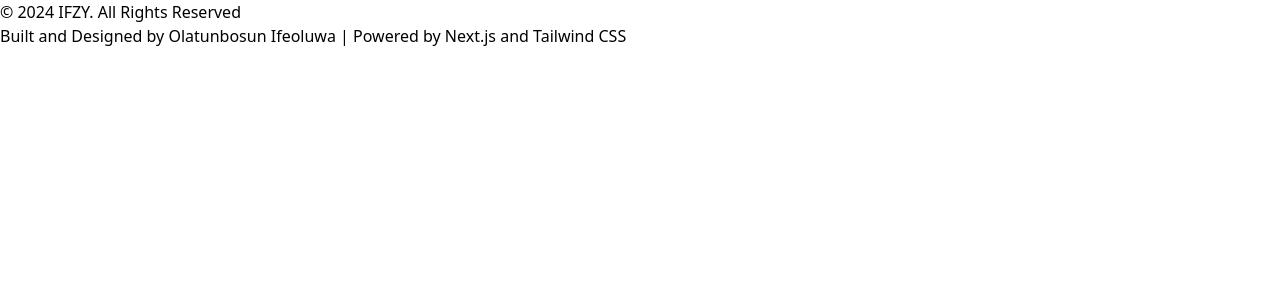
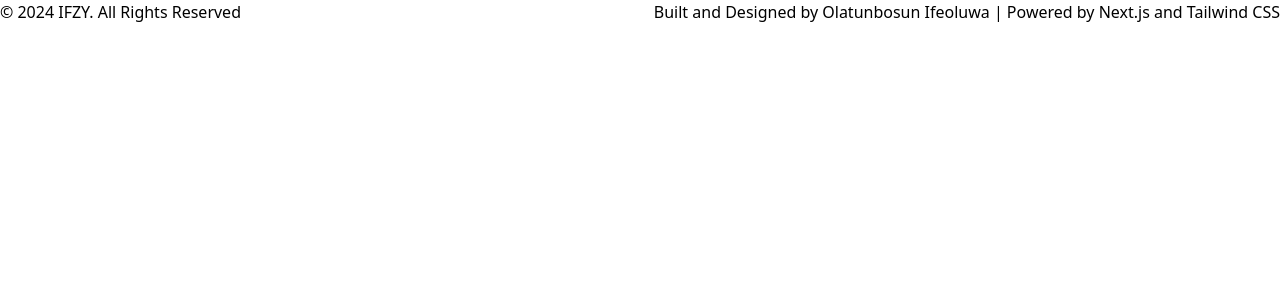
Before and after one commit to Ifzy99/dev-ifzy, a Next.js app: page / in a window 1280 px wide. Shown: the top 300 px of the page. Built offline with nearby package versions, Linux system fonts and the light colour scheme.

Commit message:
"Removed Footer import and replaced with custom footer content"

```diff
--- a/app/page.js
+++ b/app/page.js
@@ -1,11 +1,15 @@
 
-import Footer from "@/Components/Footer";
+
 
 export default function Home() {
   return (
     <>
+    <div className="flex flex-col text-center items-center md:flex-row md:justify-between">
+        <div className="">&copy; 2024 IFZY. All Rights Reserved</div>
+        <div className="">Built and Designed by Olatunbosun Ifeoluwa | Powered by Next.js and
+        Tailwind CSS</div>
+    </div>
 
-      <Footer/>
     </>
   );
 }
```
